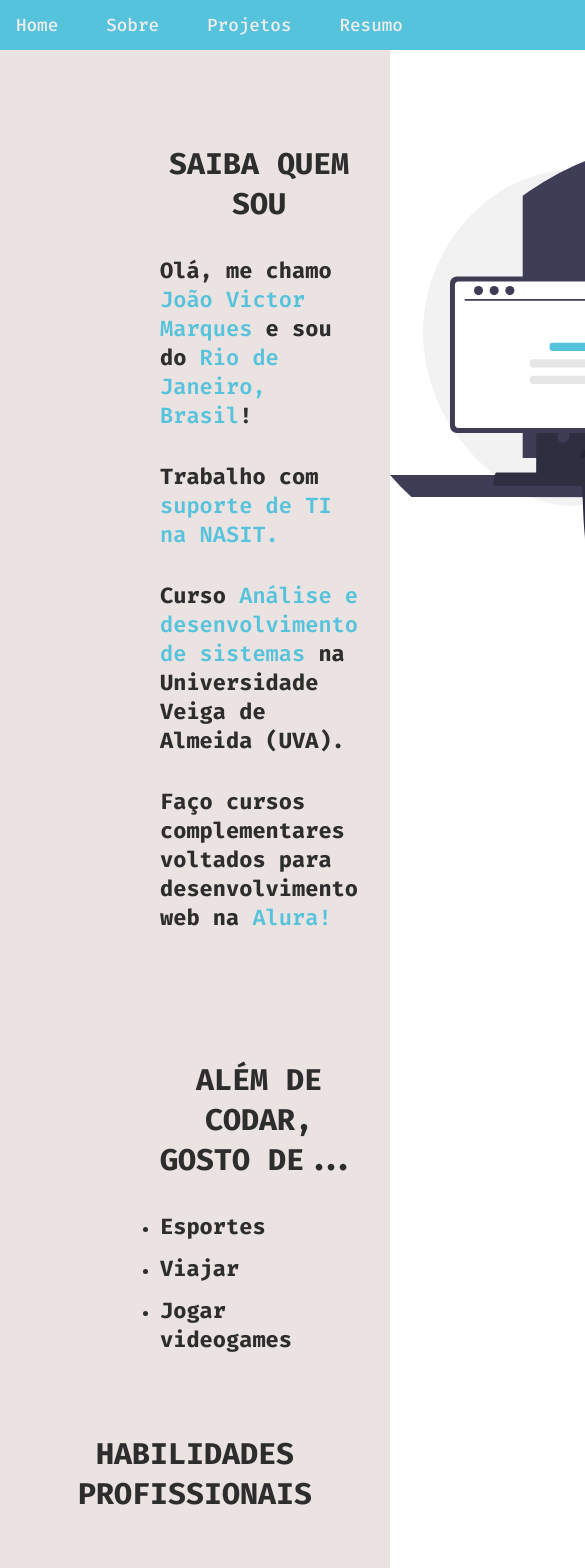
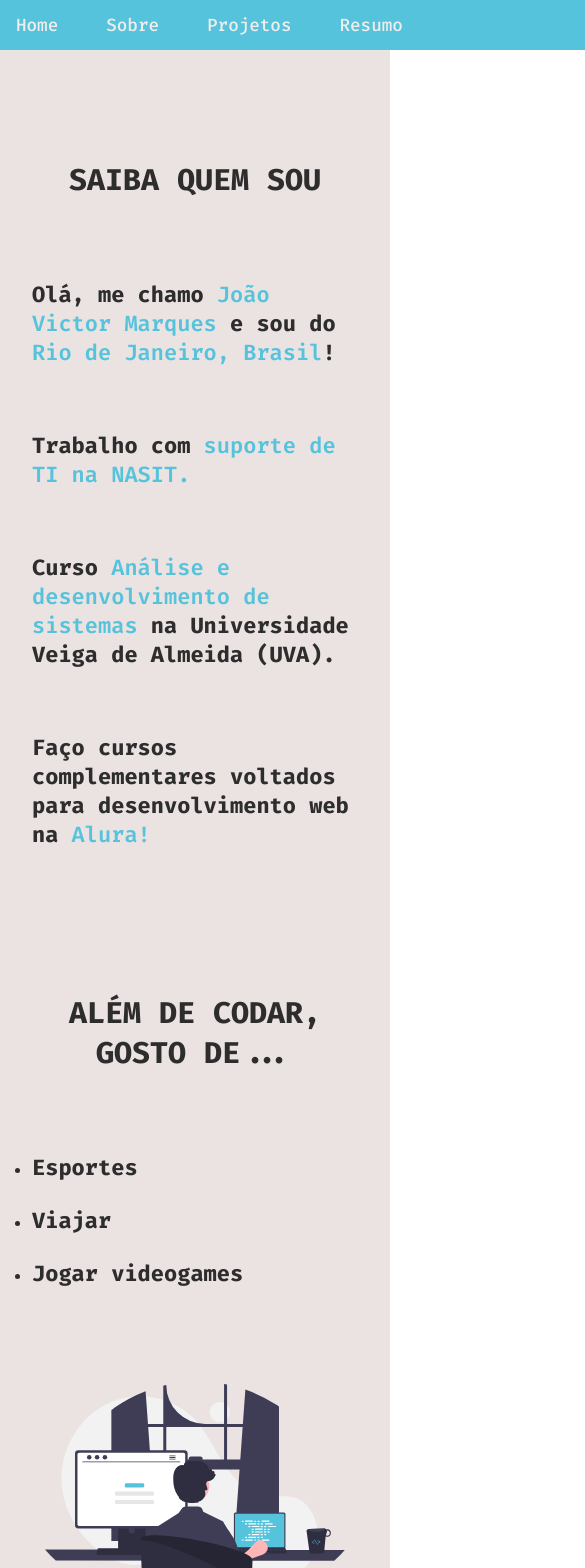
Before and after one commit to joaovictormar/portfolio, a React (Vite) app: page /sobre in a window 390 px wide. Shown: the top 1568 px of the page, 585 px wide, since content can reach past the window. Built offline with nearby package versions, Linux system fonts and the light colour scheme.

Commit message:
Adicionada responsividade na página Sobre

```diff
--- a/src/pages/Home/Home.module.css
+++ b/src/pages/Home/Home.module.css
@@ -168,4 +168,5 @@ strong {
         margin-top: 4rem;
         gap: 2rem;
     }
+
 }
--- a/src/pages/Sobre/Sobre.module.css
+++ b/src/pages/Sobre/Sobre.module.css
@@ -5,6 +5,7 @@
     gap: 2rem;
     width: 100%;
     min-height: 95vh;
+    align-items: center;
 }
 
 strong {
@@ -110,3 +111,31 @@ strong {
     visibility: visible;
     opacity: 1;
 }
+
+@media (max-width: 768px) {
+    .sobre {
+        flex-direction: column;
+        padding: 8rem 2rem 10rem 2rem;
+    }
+
+    .textoSuperior {
+        gap: 4rem;
+    }
+
+    .textoInferior {
+        gap: 4rem;
+        padding-bottom: 4rem;
+    }
+
+    .lista {
+        gap: 1.5rem;
+    }
+
+    .sobre img {
+        width: 300px;
+    }
+
+    .textoPrincipal {
+        padding: 1rem;
+    }
+}
--- a/src/pages/Sobre/index.jsx
+++ b/src/pages/Sobre/index.jsx
@@ -37,7 +37,7 @@ function Sobre() {
                         </motion.h1>
                         <motion.h3
 
-                            variants={fadeIn("left", 0.3)}
+                            variants={fadeIn("down", 0.3)}
                             initial="hidden"
                             whileInView={"show"}
                             viewport={{ once: false, amount: 0.7 }}
@@ -46,7 +46,7 @@ function Sobre() {
                         </motion.h3>
                         <motion.h3
 
-                            variants={fadeIn("left", 0.3)}
+                            variants={fadeIn("down", 0.3)}
                             initial="hidden"
                             whileInView={"show"}
                             viewport={{ once: false, amount: 0.7 }}
@@ -55,7 +55,7 @@ function Sobre() {
                         </motion.h3>
                         <motion.h3
 
-                            variants={fadeIn("left", 0.3)}
+                            variants={fadeIn("down", 0.3)}
                             initial="hidden"
                             whileInView={"show"}
                             viewport={{ once: false, amount: 0.7 }}
@@ -64,7 +64,7 @@ function Sobre() {
                         </motion.h3>
                         <motion.h3
 
-                            variants={fadeIn("left", 0.3)}
+                            variants={fadeIn("down", 0.3)}
                             initial="hidden"
                             whileInView={"show"}
                             viewport={{ once: false, amount: 0.7 }}
@@ -84,7 +84,7 @@ function Sobre() {
                         </motion.h2>
                         <motion.ul
 
-                            variants={fadeIn("left", 0.3)}
+                            variants={fadeIn("down", 0.3)}
                             initial="hidden"
                             whileInView={"show"}
                             viewport={{ once: false, amount: 0.7 }}
@@ -125,7 +125,7 @@ function Sobre() {
                 </motion.h1>
                 <motion.div
 
-                    variants={fadeIn("right", 0.3)}
+                    variants={fadeIn("down", 0.3)}
                     initial="hidden"
                     whileInView={"show"}
                     viewport={{ once: false, amount: 0.5 }}
@@ -183,7 +183,7 @@ function Sobre() {
                 </motion.h1>
                 <motion.div
 
-                    variants={fadeIn("left", 0.3)}
+                    variants={fadeIn("down", 0.3)}
                     initial="hidden"
                     whileInView={"show"}
                     viewport={{ once: false, amount: 0.5 }}
```
